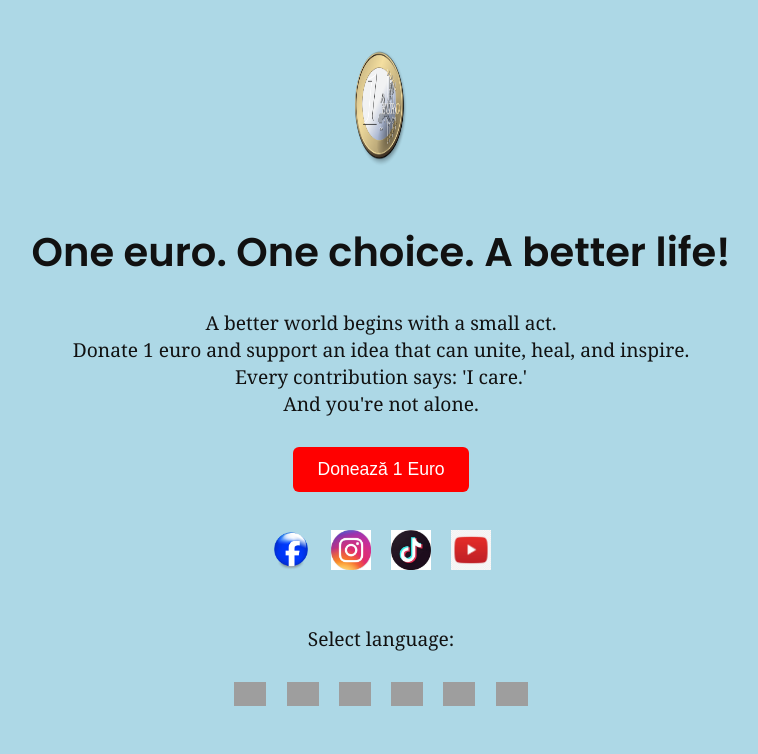
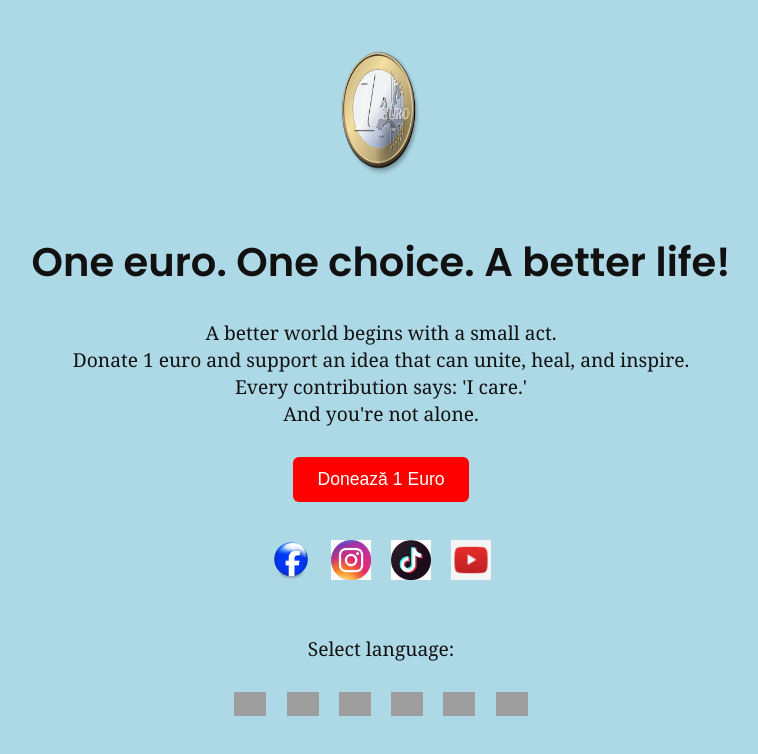
Before and after one commit to all1euro/1euro_project, a plain HTML site: page index.html in a window 1280 px wide. Shown: the whole page, without its empty margins (259-1017 px from the left). Drawn offline with Linux system fonts and the light colour scheme; grey boxes are pictures that could not be loaded.

Commit message:
modificare imagine

```diff
--- a/index.html
+++ b/index.html
@@ -58,8 +58,8 @@
     }
 
     .euro-image {
-      width: 60px;
-      height: 120px;
+      width: 90px;
+      height: 130px;
       margin-bottom: 20px;
     }
 
```
